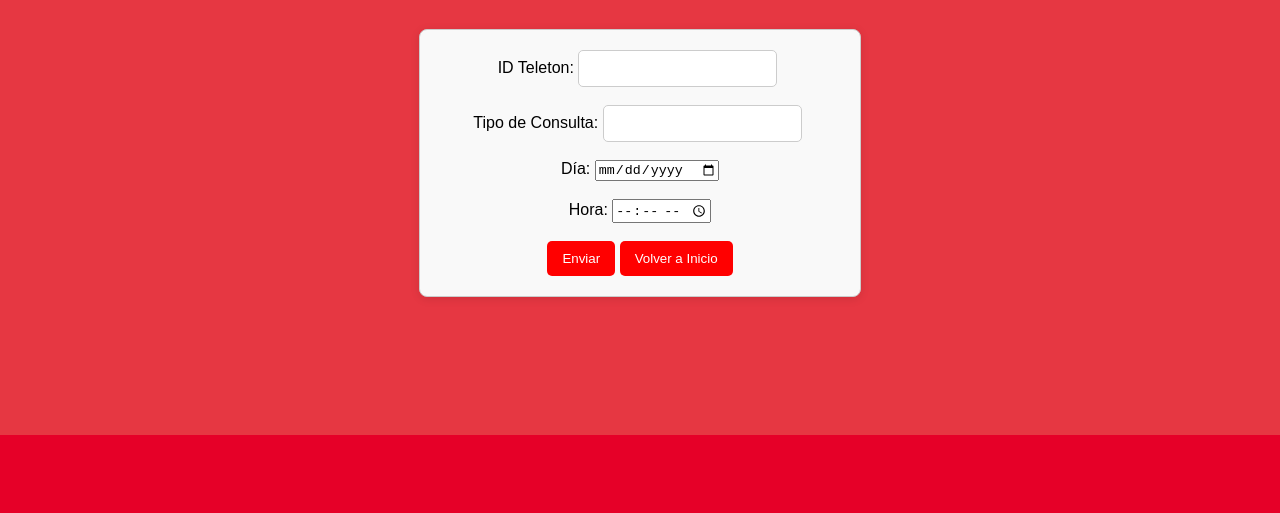
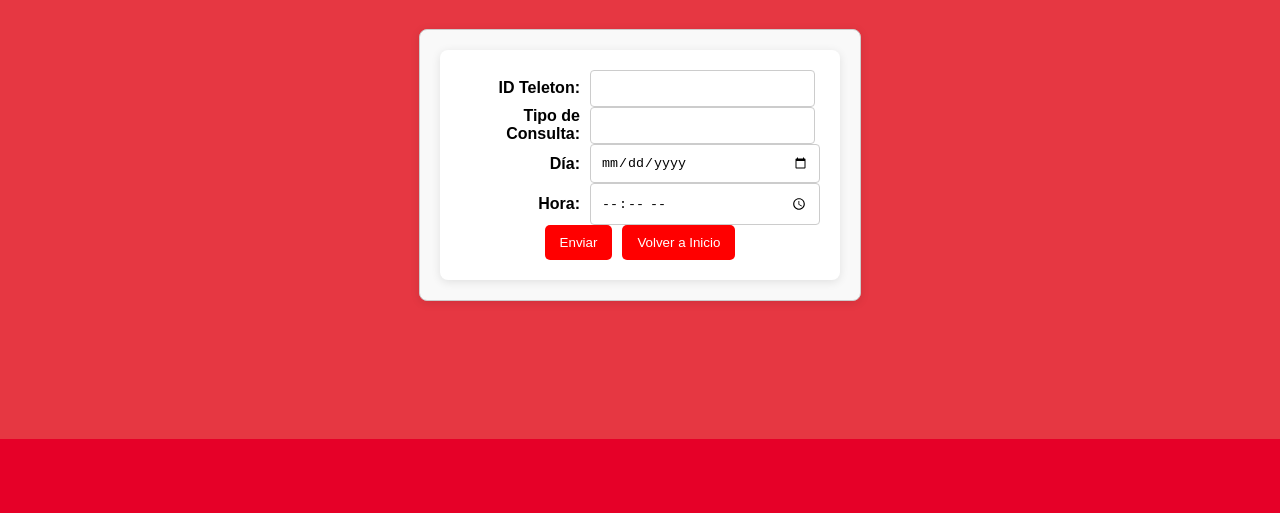
Before and after one commit to MarceloCaballeroo/bothaton_grupo8, a plain HTML site: page formulario.html in a window 1280 px wide. Shown: the part 153-666 px from the top of the page. Drawn offline with Linux system fonts and the light colour scheme.

Commit message:
cambios front

```diff
--- a/formulario.html
+++ b/formulario.html
@@ -16,20 +16,26 @@
         <div class="chatbot-container">
             <div class="chat-interface">
                 <form action="/submit" method="POST">
+                    <div class="form-group">
                         <label for="id">ID Teleton:</label>
-                    <input type="text" id="id" name="id" required><br><br>
-
+                        <input type="text" id="id" name="id" required>
+                    </div>
+                    <div class="form-group">
                         <label for="tipoConsulta">Tipo de Consulta:</label>
-                    <input type="text" id="tipoConsulta" name="tipoConsulta" required><br><br>
-
+                        <input type="text" id="tipoConsulta" name="tipoConsulta" required>
+                    </div>
+                    <div class="form-group">
                         <label for="dia">Día:</label>
-                    <input type="date" id="dia" name="dia" required><br><br>
-
+                        <input type="date" id="dia" name="dia" required>
+                    </div>
+                    <div class="form-group">
                         <label for="hora">Hora:</label>
-                    <input type="time" id="hora" name="hora" required min="09:00" max="19:00"><br><br>
-
+                        <input type="time" id="hora" name="hora" required min="09:00" max="19:00">
+                    </div>
+                    <div class="button-group">
                         <button type="submit">Enviar</button>
                         <button type="button" onclick="window.location.href='index.html'">Volver a Inicio</button>
+                    </div>
                 </form>
             </div>
         </div>
--- a/styles.css
+++ b/styles.css
@@ -1,4 +1,4 @@
-.body {
+body {
     font-family: 'Arial', sans-serif;
     background-color: #e63742;
     min-height: 100vh;
@@ -11,9 +11,9 @@ h1 {
     font-family: 'Arial', sans-serif;
     color: white;
     display: flex;
+    flex-wrap: nowrap;
     align-items: center;
-    justify-content: flex-start;
-    flex-direction: column;
+    justify-content: center;
 }
 
 .ancho_body {
@@ -380,3 +380,40 @@ button:hover {
 .footer-section ul li a:hover {
     color: #cccccc;
 }
+
+/* Centrando el formulario */
+form {
+    max-width: 400px;
+    margin: 0 auto;
+    padding: 20px;
+    background-color: #ffffff;
+    border-radius: 8px;
+    box-shadow: 0 2px 10px rgba(0, 0, 0, 0.1);
+}
+
+/* Alineando labels y entradas para el formulario de manera simétrica */
+.form-group {
+    display: flex;
+    justify-content: space-between;
+    align-items: center;
+}
+
+label {
+    width: 120px;
+    font-weight: bold;
+    margin-right: 10px;
+    text-align: right;
+}
+
+input[type="text"], input[type="date"], input[type="time"] {
+    flex: 1;
+    padding: 10px;
+    border: 1px solid #ccc;
+    border-radius: 4px;
+}
+
+.button-group {
+    display: flex;
+    gap: 10px;
+    justify-content: center;
+}
```
Lines whose indentation alone changed are shown as unchanged.
